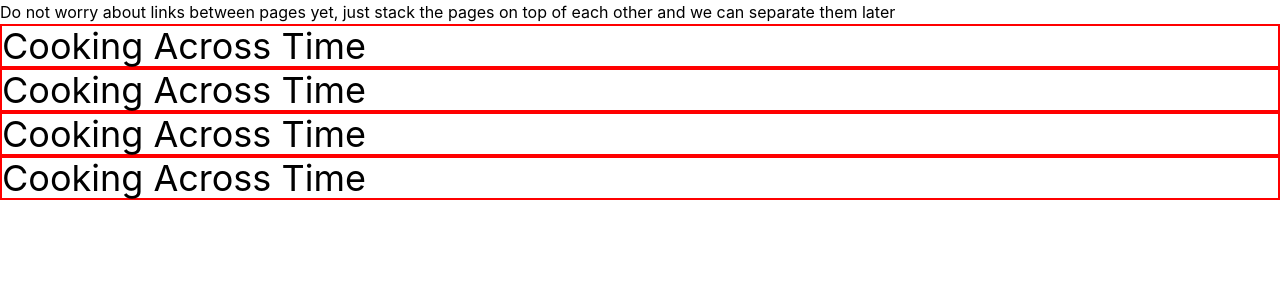
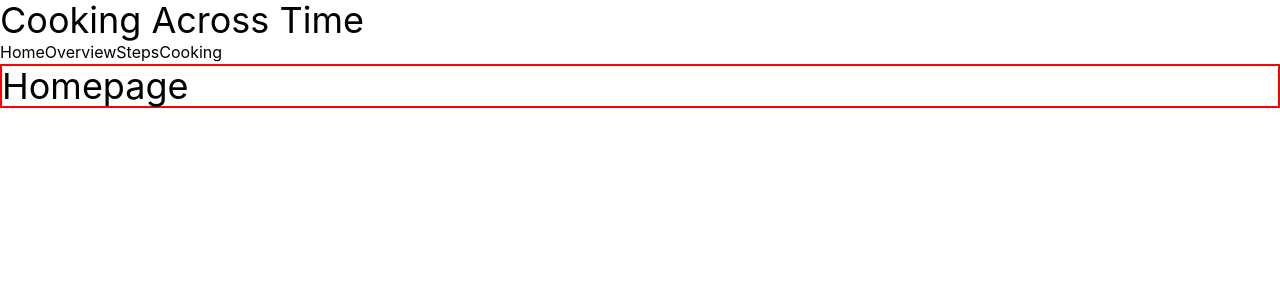
Before and after one commit to malee31/ECS164-Project, a React (Vite) app: page / in a window 1280 px wide. Shown: the top 300 px of the page. Built offline with nearby package versions, Linux system fonts and the light colour scheme.

Commit message:
Added proper routing

```diff
--- a/src/App.jsx
+++ b/src/App.jsx
@@ -1,19 +1,24 @@
 import "./App.css";
+import { BrowserRouter as Router, Route, Routes } from "react-router-dom";
 import Home from "./sections/home/Home.jsx";
 import Overview from "./sections/overview/Overview.jsx";
 import Steps from "./sections/steps/Steps.jsx";
 import Cooking from "./sections/cooking/Cooking.jsx";
+import Navbar from "./sections/navbar/Navbar.jsx";
 
 function App() {
 	return (
-		<>
-            <h1>Do not worry about links between pages yet, just stack the pages on top of each other and we can separate them later</h1>
-            <Home/>
-            <Overview/>
-            <Steps/>
-            <Cooking/>
-        </>
+		<Router>
+			<Navbar/>
+			<Routes>
+				<Route index={true} path="/" element={<Home/>}/>
+				<Route path="/home" element={<Home/>}/>
+				<Route path="/overview" element={<Overview/>}/>
+				<Route path="/steps" element={<Steps/>}/>
+				<Route path="/cooking" element={<Cooking/>}/>
+			</Routes>
+		</Router>
 	);
 }
 
-export default App
+export default App;
--- a/src/sections/cooking/Cooking.jsx
+++ b/src/sections/cooking/Cooking.jsx
@@ -3,7 +3,7 @@ import "./cooking.css";
 export default function Cooking() {
 	return (
 		<main>
-			<h1 className="text-4xl">Cooking Across Time</h1>
+			<h1 className="text-4xl">Cooking Page</h1>
 		</main>
 	)
 }
--- a/src/sections/home/Home.jsx
+++ b/src/sections/home/Home.jsx
@@ -3,7 +3,7 @@ import "./home.css";
 export default function Home() {
 	return (
 		<main>
-			<h1 className="text-4xl">Cooking Across Time</h1>
+			<h1 className="text-4xl">Homepage</h1>
 		</main>
 	)
 }
--- /dev/null
+++ b/src/sections/navbar/Navbar.jsx
@@ -0,0 +1,14 @@
+import "./navbar.css";
+import { Link } from "react-router-dom";
+
+export default function Navbar() {
+	return (
+		<nav className="sticky top-0 w-full bg-purple">
+			<h1 className="text-4xl">Cooking Across Time</h1>
+			<Link to={"/"}>Home</Link>
+			<Link to={"/overview"}>Overview</Link>
+			<Link to={"/steps"}>Steps</Link>
+			<Link to={"/cooking"}>Cooking</Link>
+		</nav>
+	)
+}
--- a/src/sections/overview/Overview.jsx
+++ b/src/sections/overview/Overview.jsx
@@ -3,7 +3,7 @@ import "./overview.css";
 export default function Overview() {
 	return (
 		<main>
-			<h1 className="text-4xl">Cooking Across Time</h1>
+			<h1 className="text-4xl">Overview Page</h1>
 		</main>
 	)
 }
--- a/src/sections/steps/Steps.jsx
+++ b/src/sections/steps/Steps.jsx
@@ -3,7 +3,7 @@ import "./steps.css";
 export default function Steps() {
 	return (
 		<main>
-			<h1 className="text-4xl">Cooking Across Time</h1>
+			<h1 className="text-4xl">Steps Page</h1>
 		</main>
 	)
 }
```
Also changed, not shown: package.json (+5 -4 lines), src/sections/navbar/navbar.css (added), 1 other file (tests, documents, lock files or other folders).
